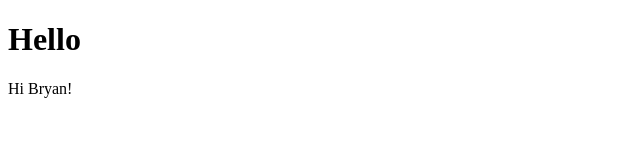
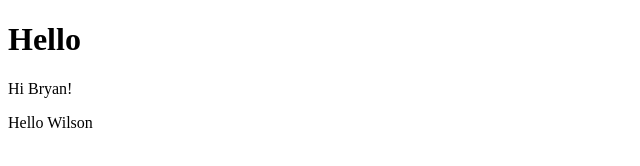
Before and after one commit to bryanswarthout/my-new-proj1, a plain HTML site: page index.html in a window 1280 px wide. Shown: the whole page, without its empty margins (0-640 px from the left). Drawn offline with Linux system fonts and the light colour scheme.

Commit message:
added html another p

```diff
--- a/index.html
+++ b/index.html
@@ -8,5 +8,6 @@
 <body>
     <h1>Hello</h1>
     <p>Hi Bryan!</p>
+    <p>Hello Wilson</p>
 </body>
 </html>
```
